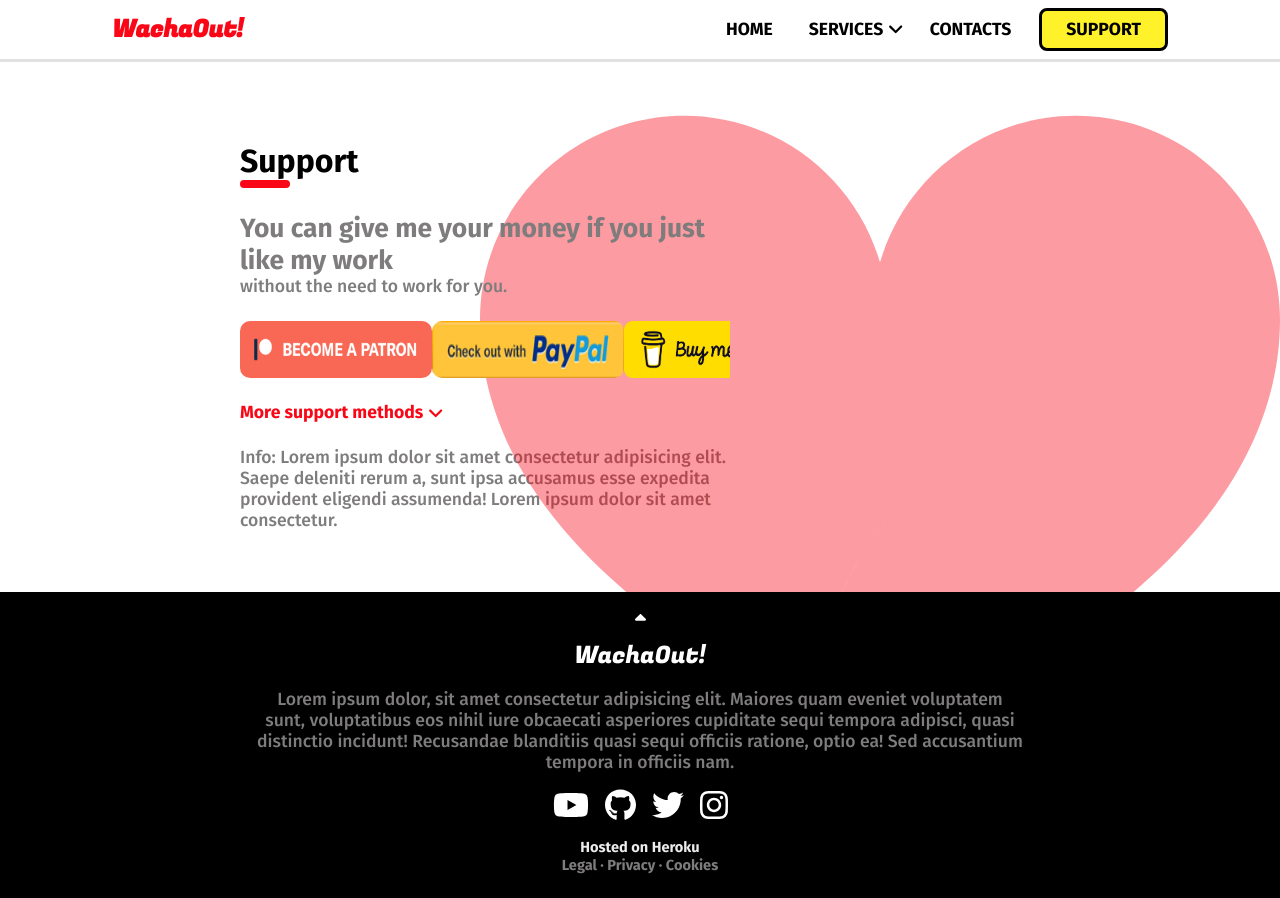
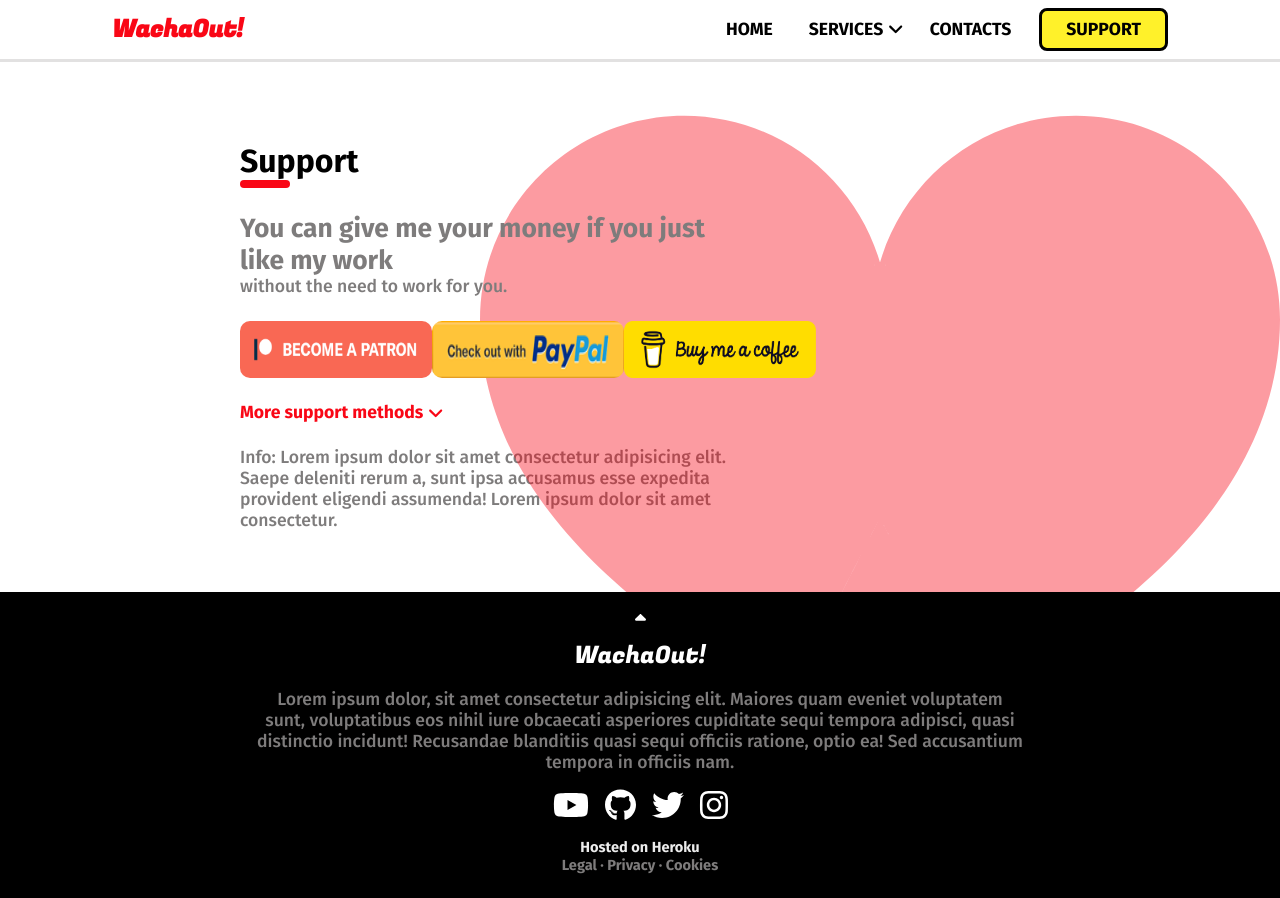
Before and after one commit to Wachamuli/wachaout, a Next.js app: page /support in a window 1280 px wide. Built offline with nearby package versions, Linux system fonts and the light colour scheme.

Commit message:
Minor changes

```diff
--- a/src/components/views/home/Overview.tsx
+++ b/src/components/views/home/Overview.tsx
@@ -17,9 +17,9 @@ function Overview() {
             alt=""
           />
           <div className={styles.content}>
-            <div className={styles.logoContainer}>
-              {/* <img className={styles.logo} src="#" alt="Image not found"/> */}
-            </div>
+            {/* <div className={styles.logoContainer}>
+              <img className={styles.logo} src="#" alt="Image not found"/>
+            </div> */}
             <h1 className={styles.serviceTitle}>Game Development</h1>
             <p className={styles.paragraph}>
               Lorem ipsum dolor sit amet consectetur adipisicing elit. Tempora,
--- a/src/pages/support.tsx
+++ b/src/pages/support.tsx
@@ -1,6 +1,6 @@
 import Image from "next/image";
 import { FontAwesomeIcon } from "@fortawesome/react-fontawesome";
-import { faAngleDown, faDollarSign } from "@fortawesome/free-solid-svg-icons";
+import { faAngleDown } from "@fortawesome/free-solid-svg-icons";
 
 import Button from "components/buttons/Button";
 import Title from "components/miscellaneous/Title";
--- a/src/styles/App.css
+++ b/src/styles/App.css
@@ -26,7 +26,6 @@
   font-size: 1.1rem;
   -webkit-font-smoothing: antialiased;
   -moz-osx-font-smoothing: grayscale;
-  overflow: hidden; /* IT CAN BE PROBLEMATIC */
 }
 
 #main {
--- a/src/styles/GalleryCard.module.css
+++ b/src/styles/GalleryCard.module.css
@@ -1,5 +1,6 @@
 .card {
   border-radius: 10px;
+  background: #ffff;
   transition: all 0.2s;
   box-shadow: rgba(0, 0, 0, 0.8) 0px 8px 8px;
 }
--- a/src/styles/Support.module.css
+++ b/src/styles/Support.module.css
@@ -1,7 +1,6 @@
 .section {
   width: 57%;
   padding-right: 0;
-  overflow: hidden;
 }
 
 .watermark {
@@ -10,7 +9,6 @@
   right: 0;
   z-index: 0;
   opacity: 0.4;
-  overflow: hidden;
 }
 
 .dollarSign {
--- a/src/styles/home/GallerySelector.module.css
+++ b/src/styles/home/GallerySelector.module.css
@@ -1,5 +1,5 @@
 .section {
-  /* background: #f3f3f3; */
+  background: #f3f3f3;
 }
 
 .galleriesContainer {
```
